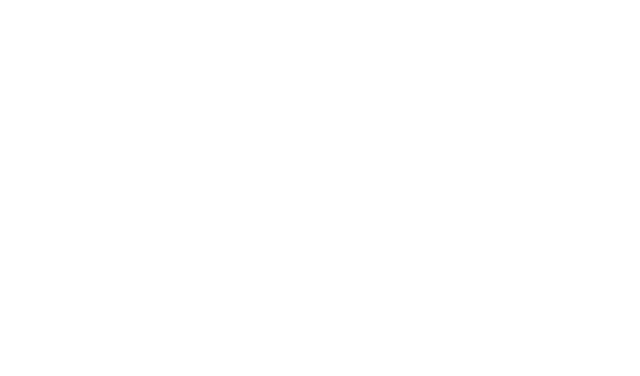
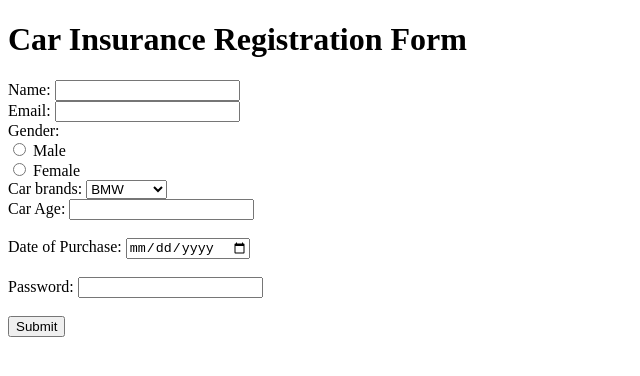
Before and after one commit to acciojob/car-insurance-form-Manjunathkurle, a website: page main.html in a window 1280 px wide. Shown: the whole page, without its empty margins (0-640 px from the left). Drawn offline with Linux system fonts and the light colour scheme.

Commit message:
created a submission

```diff
--- a/main.html
+++ b/main.html
@@ -7,6 +7,35 @@
 </head>
 
 <body>
+	<h1>Car Insurance Registration Form</h1>
+	<form method="post">
+		<lable for="name">Name:</lable>
+		<input type="text" id="name" name="name" required><br>
+		<lable for="email">Email:</lable>
+		<input type="email" id="email" name="email" required><br>
+		<lable >Gender:</lable><br>
+		<input type="radio" id="male" name="gender" value="male" required>
+		<lable for="male">Male</lable><br>
+		<input type="radio" id="female" name="gender" value="female" required>
+		<lable for="female">Female</lable><br>
+		<lable for="cars">Car brands:</lable>
+		<select id="cars" name="cars">
+			<option>BMW</option>
+			<option>Audi</option>
+			<option>Mercedes</option>
+		</select><br>
+		 <label for="carage">Car Age:</label>
+        <input type="number" id="carage" name="carage" required><br><br>
+
+        <label for="dop">Date of Purchase:</label>
+        <input type="date" id="dop" name="dop" required><br><br>
+
+        <label for="password">Password:</label>
+        <input type="password" id="password" name="password" required><br><br>
+
+        <input type="submit" value="Submit">
+
+	</form>
 	<!-- the entire body must be written by student -->
     <script type="text/javascript" src="./script.js">
 </script>
```
